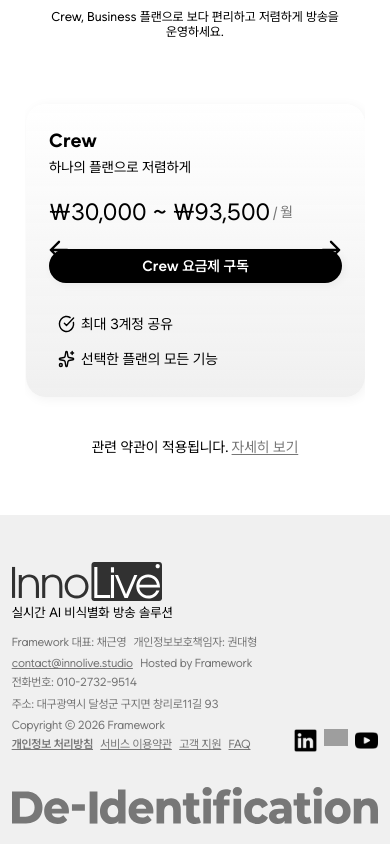
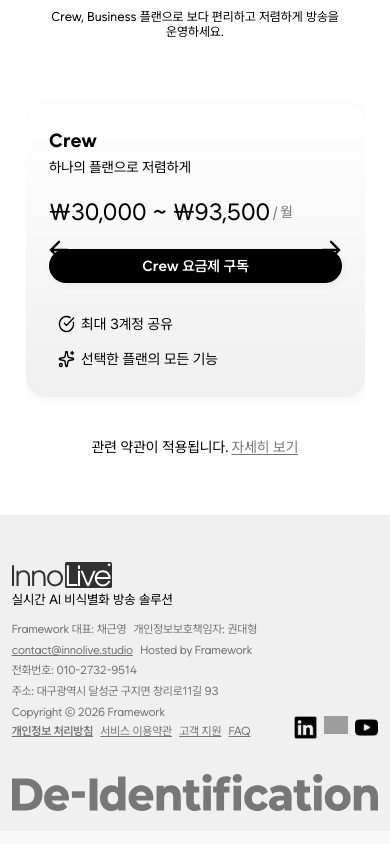
Before and after one commit to team-framework/innolive-client, a Next.js app in the folder apps/landing/: page /pricing in a window 390 px wide. Shown: the part 1078-1922 px from the top of the page. Built offline with nearby package versions, Linux system fonts and the light colour scheme; no server answers; grey boxes are pictures that could not be loaded.

Commit message:
feat: 로고 크기 조정

```diff
--- a/apps/landing/components/footer.tsx
+++ b/apps/landing/components/footer.tsx
@@ -14,6 +14,15 @@ export function Footer() {
               width={150}
               height={38}
               unoptimized
+              className="hidden lg:block"
+            />
+            <Image
+              src="/brand/logo-header.svg"
+              alt="InnoLive"
+              width={100}
+              height={25}
+              unoptimized
+              className="block lg:hidden"
             />
             <p className="text-lg leading-[1.15] text-text-primary">
               실시간 AI 비식별화 방송 솔루션
```
